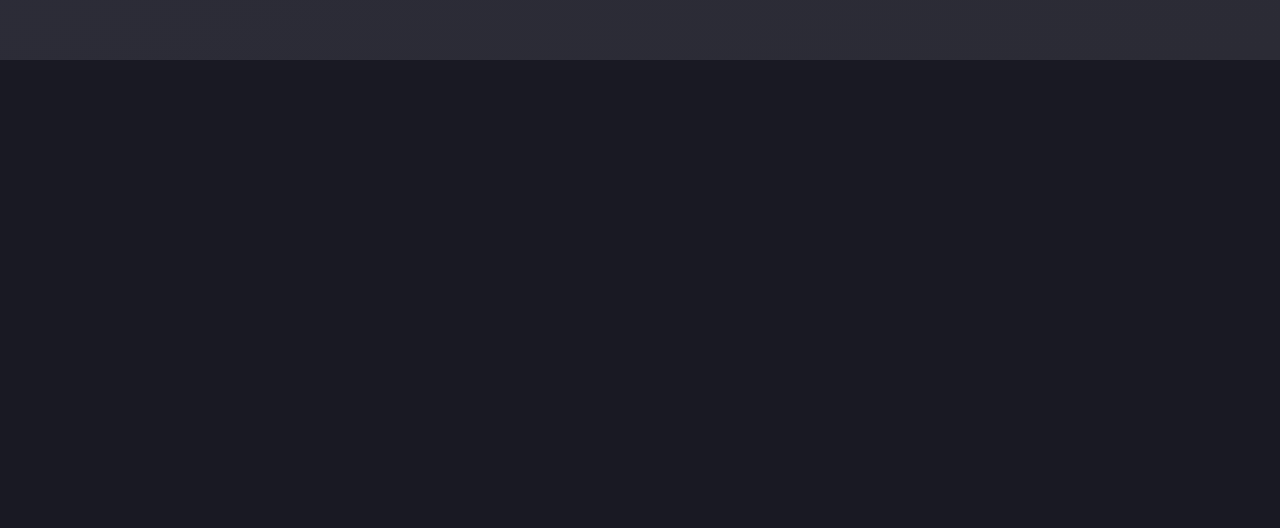
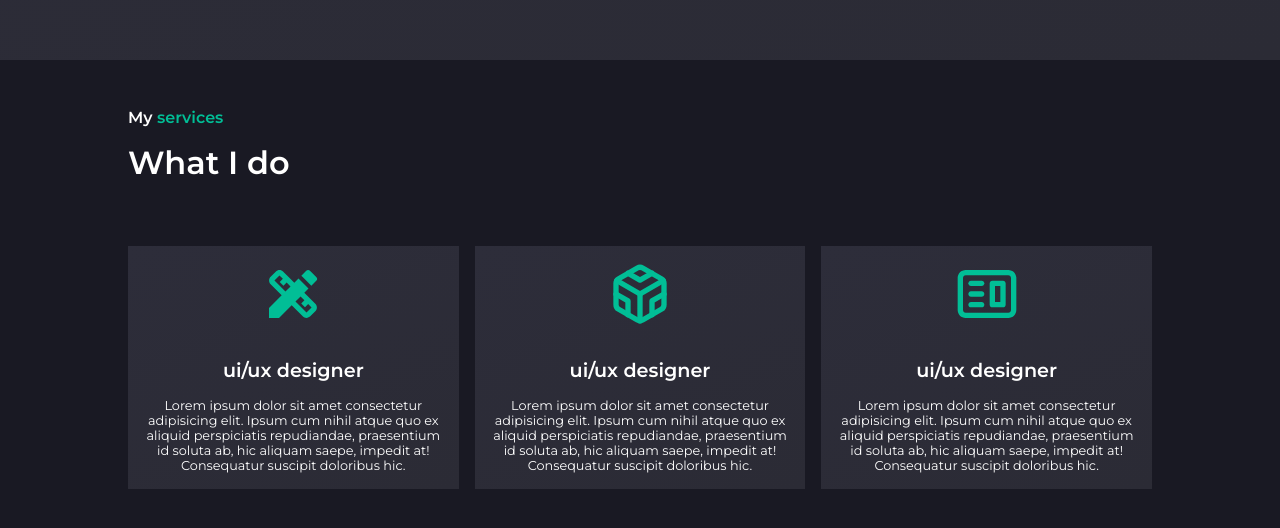
Before and after one commit to TimilsinaSushil/react-portfolio, a React (Create React App) app: page / in a window 1280 px wide. Shown: the part 740-1268 px from the top of the page. Before the commit the page ends 800 px from the top, so only its background shows below. Built offline with nearby package versions, Linux system fonts and the light colour scheme.

Commit message:
Implemented My services

```diff
--- a/src/App.js
+++ b/src/App.js
@@ -1,6 +1,7 @@
 import styled from "styled-components";
 import Header from "./components/Banner/Header";
 import ProfileComponent from "./components/Banner/ProfileComponent";
+import Services from "./components/Service/Services";
 
 function App() {
   return (
@@ -9,6 +10,7 @@ function App() {
         <Header />
         <ProfileComponent />
       </Banner>
+      <Services/>
     </Container>
   );
 }
--- /dev/null
+++ b/src/components/Service/Card.jsx
@@ -0,0 +1,34 @@
+import React from 'react'
+import styled from 'styled-components'
+
+const Card = (props) => {
+    const {Icon, disc, title} = props
+  return (
+    <Container>
+        <span className='green'><Icon/></span>
+        <h1>{title}</h1>
+        <p>{disc}</p>
+
+    </Container>
+  )
+}
+
+export default Card
+
+const Container = styled.div `
+width:100%;
+background:  linear-gradient(159deg, rgb(45, 45, 58) 0%, rgb(43, 43, 53) 100%);
+padding: 1rem;
+text-align: center;
+span{
+    font-size: 4rem;
+}
+h1{
+    font-size: 1.2rem;
+    padding-bottom: 1rem;
+}
+p{
+    font-size: 0.8rem;
+}
+
+`
--- /dev/null
+++ b/src/components/Service/Services.jsx
@@ -0,0 +1,69 @@
+import styled from "styled-components";
+import { MdDesignServices } from "react-icons/md";
+import { FiCodesandbox } from "react-icons/fi";
+import { CgWebsite } from "react-icons/cg";
+import Card from "./Card";
+const Services = () => {
+  return (
+    <Container>
+      <h4>
+        My <span className="green">services</span>
+      </h4>
+      <h1>What I do</h1>
+      <Cards>
+        <Card
+          Icon={MdDesignServices}
+          title={"ui/ux designer"}
+          disc={`
+          Lorem ipsum dolor sit amet consectetur adipisicing elit. Ipsum cum
+          nihil atque quo ex aliquid perspiciatis repudiandae, praesentium id
+          soluta ab, hic aliquam saepe, impedit at! Consequatur suscipit
+          doloribus hic.
+        `}
+        />
+        <Card
+          Icon={FiCodesandbox}
+          title={"ui/ux designer"}
+          disc={`
+          Lorem ipsum dolor sit amet consectetur adipisicing elit. Ipsum cum
+          nihil atque quo ex aliquid perspiciatis repudiandae, praesentium id
+          soluta ab, hic aliquam saepe, impedit at! Consequatur suscipit
+          doloribus hic.
+        `}
+        />
+        <Card
+          Icon={CgWebsite}
+          title={"ui/ux designer"}
+          disc={`
+          Lorem ipsum dolor sit amet consectetur adipisicing elit. Ipsum cum
+          nihil atque quo ex aliquid perspiciatis repudiandae, praesentium id
+          soluta ab, hic aliquam saepe, impedit at! Consequatur suscipit
+          doloribus hic.
+        `}
+        />
+      </Cards>
+    </Container>
+  );
+};
+
+export default Services;
+
+const Container = styled.div`
+  width: 80%;
+  max-width: 1280;
+  margin: 0 auto;
+  padding: 3rem 0;
+  @media(max-width:840px){
+    width: 90%;
+  }
+
+  h1 {
+    padding-top: 1rem;
+  }
+`;
+const Cards = styled.div`
+  display: grid;
+  grid-template-columns: repeat(auto-fit, minmax(250px, 1fr));
+  margin-top: 4rem;
+  gap: 1rem;
+`;
```
